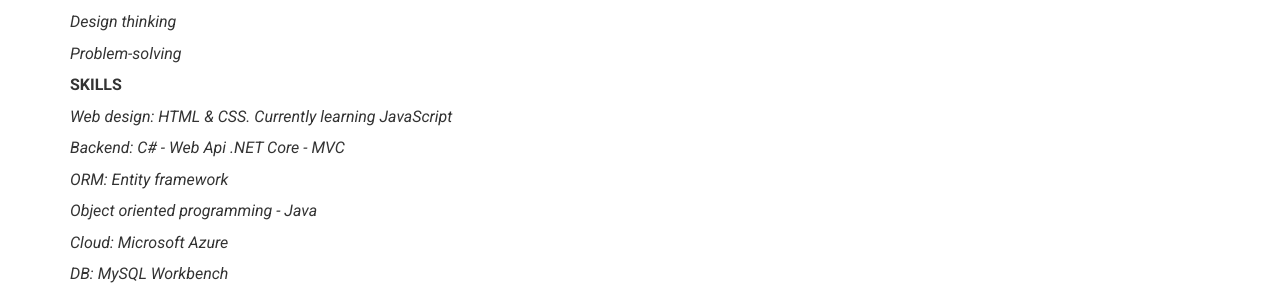
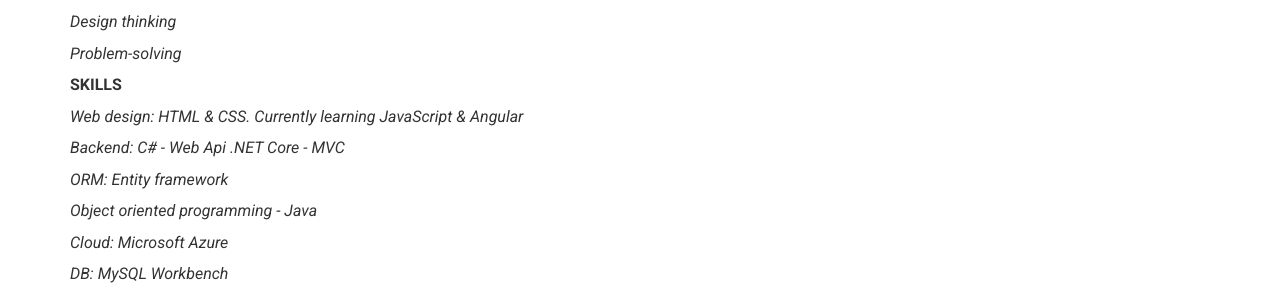
Before and after one commit to melabu/cv, a Jekyll site: the page built from index.md, in a window 1280 px wide. Shown: the part 1669-1966 px from the top of the page. Built offline with Jekyll 4.4.1, drawn with Linux system fonts in a browser that asks for light colours; nearby versions of some CDN libraries.

Commit message:
update 2023

```diff
--- a/_config.yml
+++ b/_config.yml
@@ -78,7 +78,7 @@
 
   **SKILLS**
 
-  *Web design: HTML & CSS. Currently learning JavaScript*
+  *Web design: HTML & CSS. Currently learning JavaScript & Angular*
 
   *Backend: C# - Web Api .NET Core - MVC*
 
```
